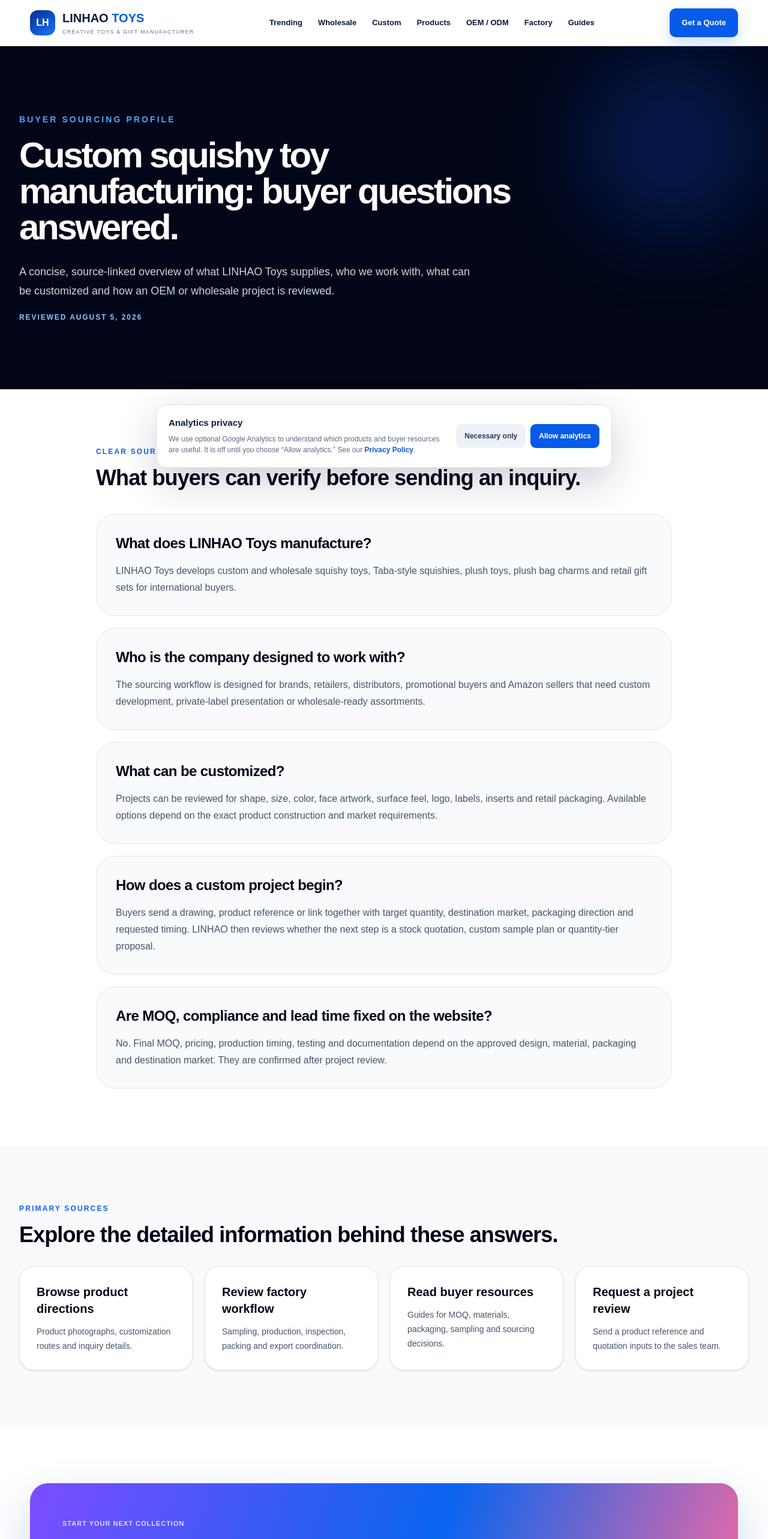
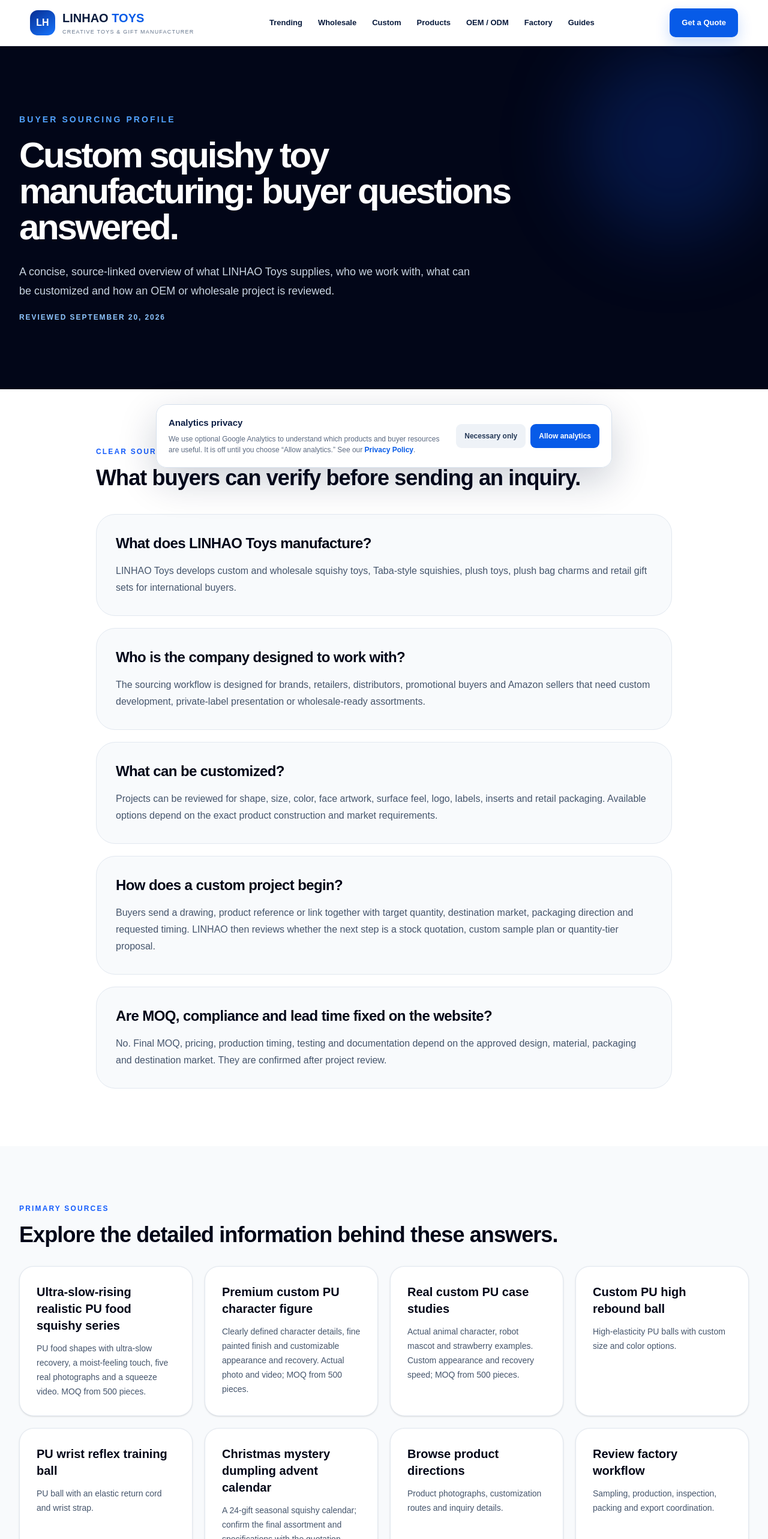
Before and after one commit to cenno1/linhao-toys, a Next.js app: page /ai-sourcing-profile in a window 1280 px wide. Shown: the top 2566 px of the page at 60% size. Built offline with nearby package versions, Linux system fonts and the light colour scheme; no server answers.

Commit message:
Make recent products discoverable and enable IndexNow URL verification (#31)

```diff
--- a/app/ai-sourcing-profile/page.tsx
+++ b/app/ai-sourcing-profile/page.tsx
@@ -62,6 +62,12 @@
 ];
 
 const sourceLinks = [
+  ["Ultra-slow-rising realistic PU food squishy series","/products/ultra-slow-rising-realistic-pu-food-squishy","PU food shapes with ultra-slow recovery, a moist-feeling touch, five real photographs and a squeeze video. MOQ from 500 pieces."],
+  ["Premium custom PU character figure","/products/premium-custom-pu-character-figure","Clearly defined character details, fine painted finish and customizable appearance and recovery. Actual photo and video; MOQ from 500 pieces."],
+  ["Real custom PU case studies","/custom-pu-squishy-case-studies","Actual animal character, robot mascot and strawberry examples. Custom appearance and recovery speed; MOQ from 500 pieces."],
+  ["Custom PU high rebound ball","/products/custom-pu-high-rebound-ball","High-elasticity PU balls with custom size and color options."],
+  ["PU wrist reflex training ball","/products/pu-wrist-reflex-training-ball","PU ball with an elastic return cord and wrist strap."],
+  ["Christmas mystery dumpling advent calendar","/products/christmas-mystery-dumpling-squishy-advent-calendar","A 24-gift seasonal squishy calendar; confirm the final assortment and specifications with the quotation."],
   ["Browse product directions", "/products", "Product photographs, customization routes and inquiry details."],
   ["Review factory workflow", "/factory", "Sampling, production, inspection, packing and export coordination."],
   ["Read buyer resources", "/resources", "Guides for MOQ, materials, packaging, sampling and sourcing decisions."],
@@ -82,7 +88,7 @@
       about: { "@id": `${SITE_URL}/#organization` },
       isPartOf: { "@id": `${SITE_URL}/#website` },
       inLanguage: "en",
-      dateModified: "2026-08-05",
+      dateModified: "2026-09-20",
     },
     {
       "@context": "https://schema.org",
@@ -113,7 +119,7 @@
             A concise, source-linked overview of what {SITE_NAME} supplies, who we work with,
             what can be customized and how an OEM or wholesale project is reviewed.
           </p>
-          <p className="mt-5 text-xs font-black uppercase tracking-[0.16em] text-blue-300">Reviewed August 5, 2026</p>
+          <p className="mt-5 text-xs font-black uppercase tracking-[0.16em] text-blue-300">Reviewed September 20, 2026</p>
         </div>
       </section>
 
--- a/app/sitemap.ts
+++ b/app/sitemap.ts
@@ -23,6 +23,7 @@
 export default function sitemap(): MetadataRoute.Sitemap {
   // Keep dates tied to material page changes, not the date of each build.
   const reviewedPaths: Record<string, string> = {
+    "/ai-sourcing-profile": "2026-09-20",
     "": "2026-09-05",
     "/resources": "2026-09-05",
     "/custom-pu-squishy-manufacturer": "2026-09-19",
```
Also changed, not shown: public/95b92292962149729289dd020c293956.txt (added), public/llms.txt.
